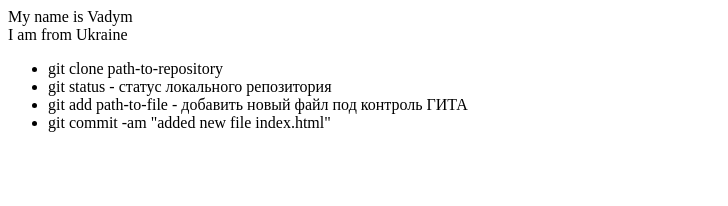
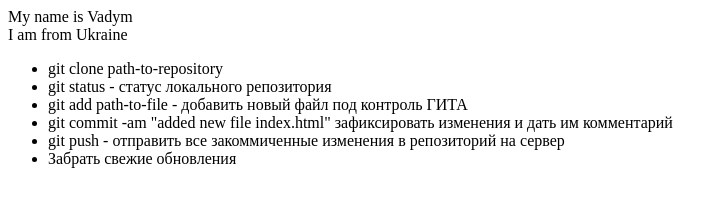
Before and after one commit to VadymTsyndra/git-lesson, a plain HTML site: page index.html in a window 1280 px wide. Shown: the whole page, without its empty margins (0-728 px from the left). Drawn offline with Linux system fonts and the light colour scheme.

Commit message:
push-pull instructions to html

```diff
--- a/index.html
+++ b/index.html
@@ -7,6 +7,8 @@
 		<li>git clone path-to-repository</li>
 		<li>git status - статус локального репозитория</li>
 		<li>git add path-to-file - добавить новый файл под контроль ГИТА</li>
-		<li>git commit -am "added new file index.html"</li>
+		<li>git commit -am "added new file index.html" зафиксировать изменения и дать им комментарий</li>
+		<li>git push - отправить все закоммиченные изменения в репозиторий на сервер</li>
+		<li>Забрать свежие обновления</li>
 	</ul>
 </div>
```
